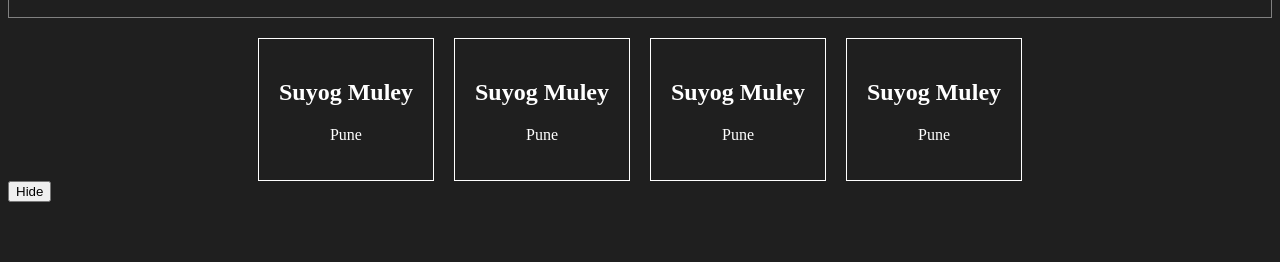
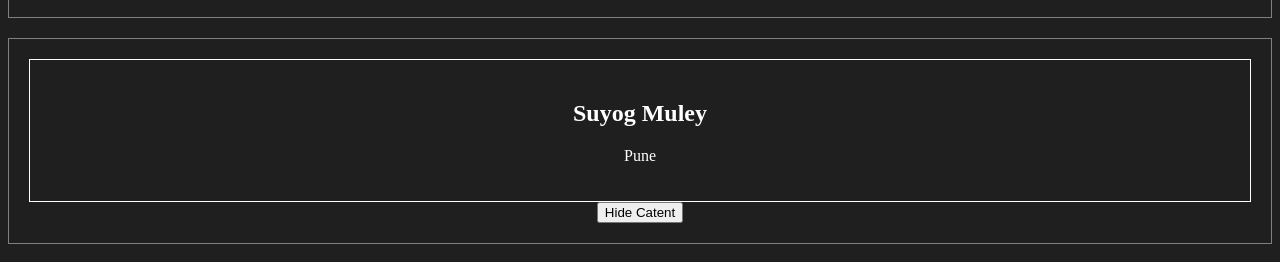
Before and after one commit to Suyog28/100JavascriptQ, a plain HTML site: page Dom/index.html in a window 1280 px wide. Both pictures are taken after a click on the button "Hide". Shown: the part 180-442 px from the top of the page. Drawn offline with Linux system fonts and the light colour scheme.

Commit message:
DOM Hide and Unhide

```diff
--- a/Dom/index.html
+++ b/Dom/index.html
@@ -10,6 +10,8 @@
             border: 1px solid gray;
             padding: 20px;
             margin-bottom: 20px;
+           color: white;
+
         }
 
         .button{
@@ -34,14 +36,22 @@
             text-align: center;
             justify-content: center;
             gap:20px;
+            flex-direction: column;
+            margin-bottom: 20px;
+
         }
 
         .card_item{
             border: 1px solid white;
             padding: 20px;
+            flex-wrap: wrap;
         }
 
+        .btn{
+            padding: 20px;
+            text-align: center;
 
+        }
     </style>
 </head>
 <body>
@@ -54,35 +64,32 @@
     </div>
 
     <section>
-    <div class="card" >
+    <div class="container" >
         <div class="card_item">
             <h1>Suyog Muley</h1>
             <p>Pune</p>
         </div>
-        <div class="card_item">
-            <h1>Suyog Muley</h1>
-            <p>Pune</p>
-        </div>
-        <div class="card_item">
-            <h1>Suyog Muley</h1>
-            <p>Pune</p>
-        </div>
-        <div class="card_item">
-            <h1>Suyog Muley</h1>
-            <p>Pune</p>
-        </div>
+       <div>
+        <button id="btn">Hide</button>
+       </div>
     </div>
-  <button>Hide</button>
     </section>
+
 <script>
 
 
-const card = document.querySelector(".card");
+const cont = document.querySelector(".container");
 const card_item = document.querySelector(".card_item");
-const hideBtn = document.querySelector("button");
+const hideBtn = document.querySelector("#btn");
 
 hideBtn.addEventListener("click", ()=>{
-    document.style.display="none"
+ if(card_item.style.display == 'block'){
+    card_item.style.display = 'none'
+   hideBtn.innerText = "Show Content"
+ } else {
+    card_item.style.display = 'block'
+    hideBtn.innerText = "Hide Catent"
+ }
 })
 
 const count = document.querySelector("span");
@@ -105,9 +112,6 @@ function SetZeroBtn(){
 }
 
 
-
-
-
 increment.addEventListener("click", incrementBtn());
 decrement.addEventListener("click", decrementBtn());
 SetZero.addEventListener("click", SetZeroBtn());
```
